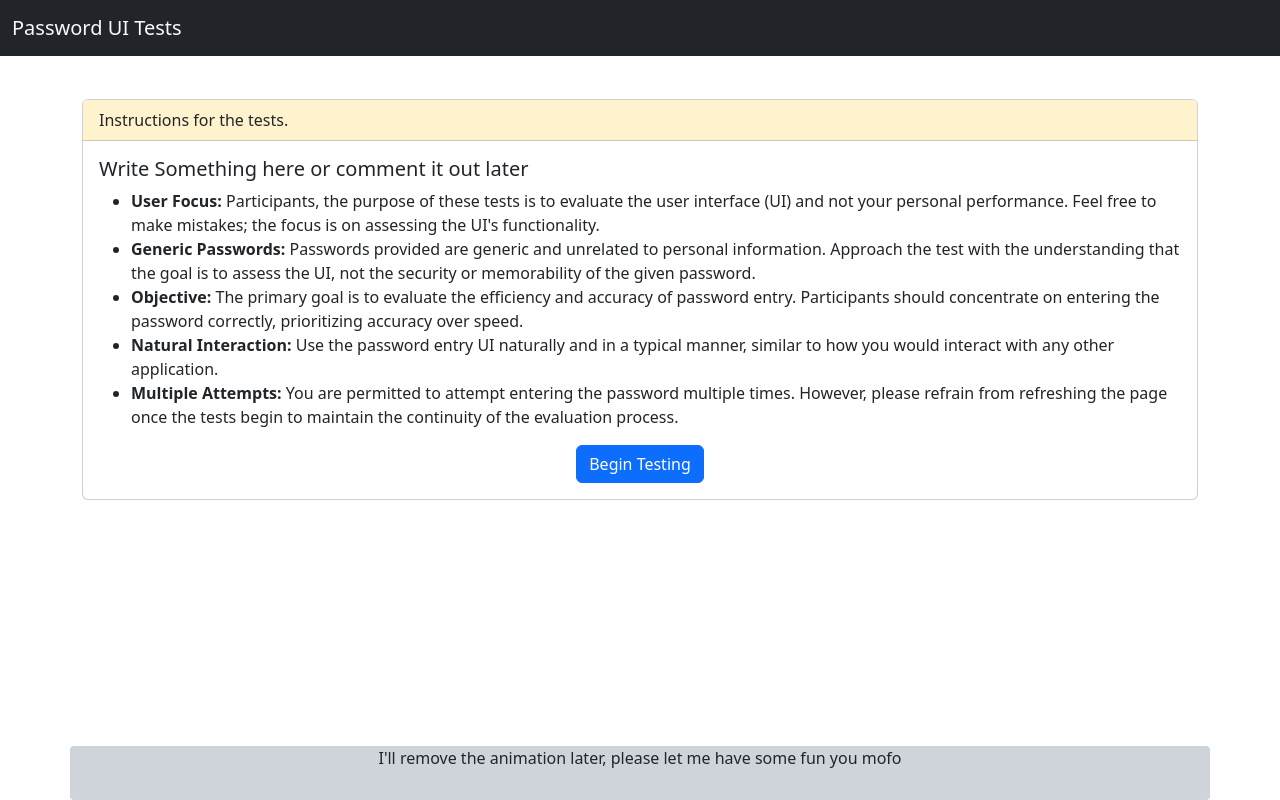
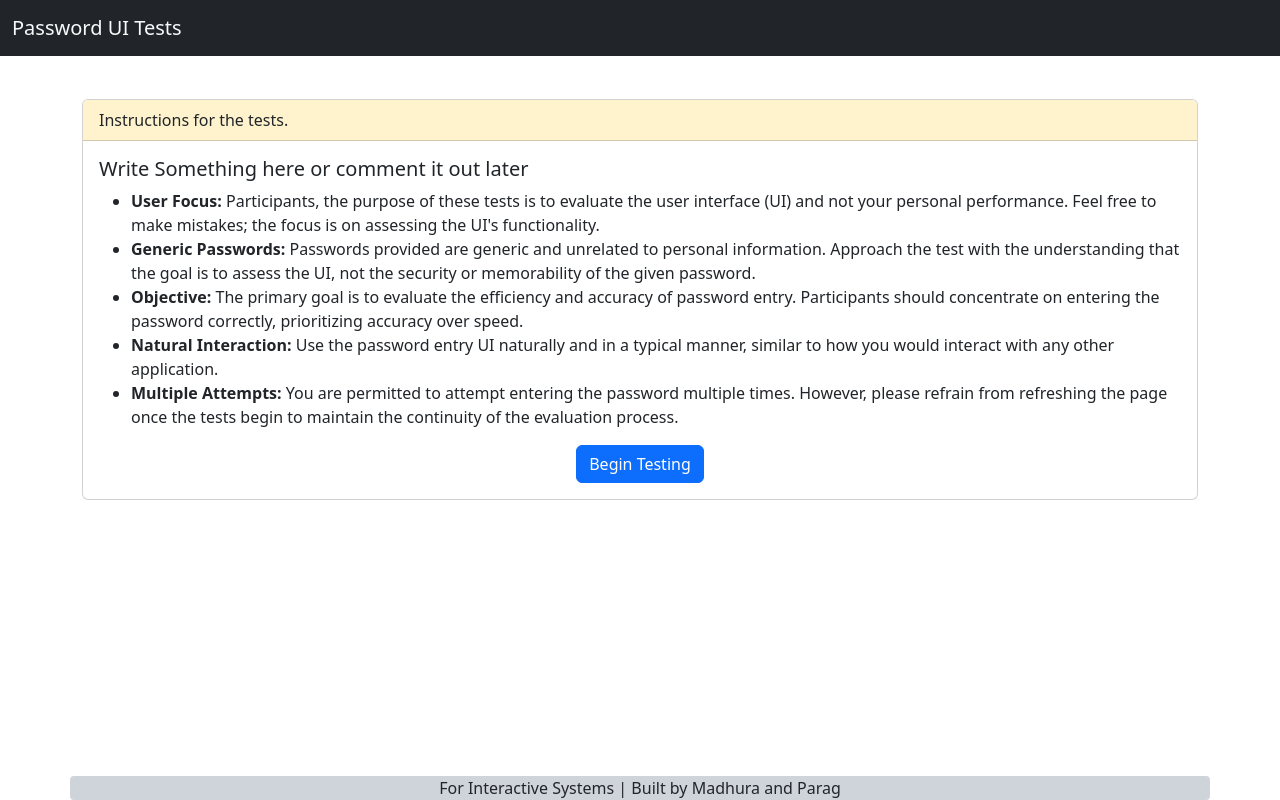
Before and after one commit to ParagNirwan/Password-UI-Tests, a React (Vite) app: page / in a window 1280 px wide. Built offline with nearby package versions, Linux system fonts and the light colour scheme.

Commit message:
Removed Marquee

```diff
--- a/src/components/Footer.tsx
+++ b/src/components/Footer.tsx
@@ -4,10 +4,7 @@ function Footer() {
       className="bg-dark-subtle text-dark text-center container fixed-bottom"
       style={{ borderRadius: "4px" }}
     >
-      <span>
-        I'll remove the animation later, please let me have some fun you mofo
-      </span>
-      <marquee>For Interactive Systems | Built by Madhura and Parag</marquee>
+      For Interactive Systems | Built by Madhura and Parag
     </div>
   );
 }
```
